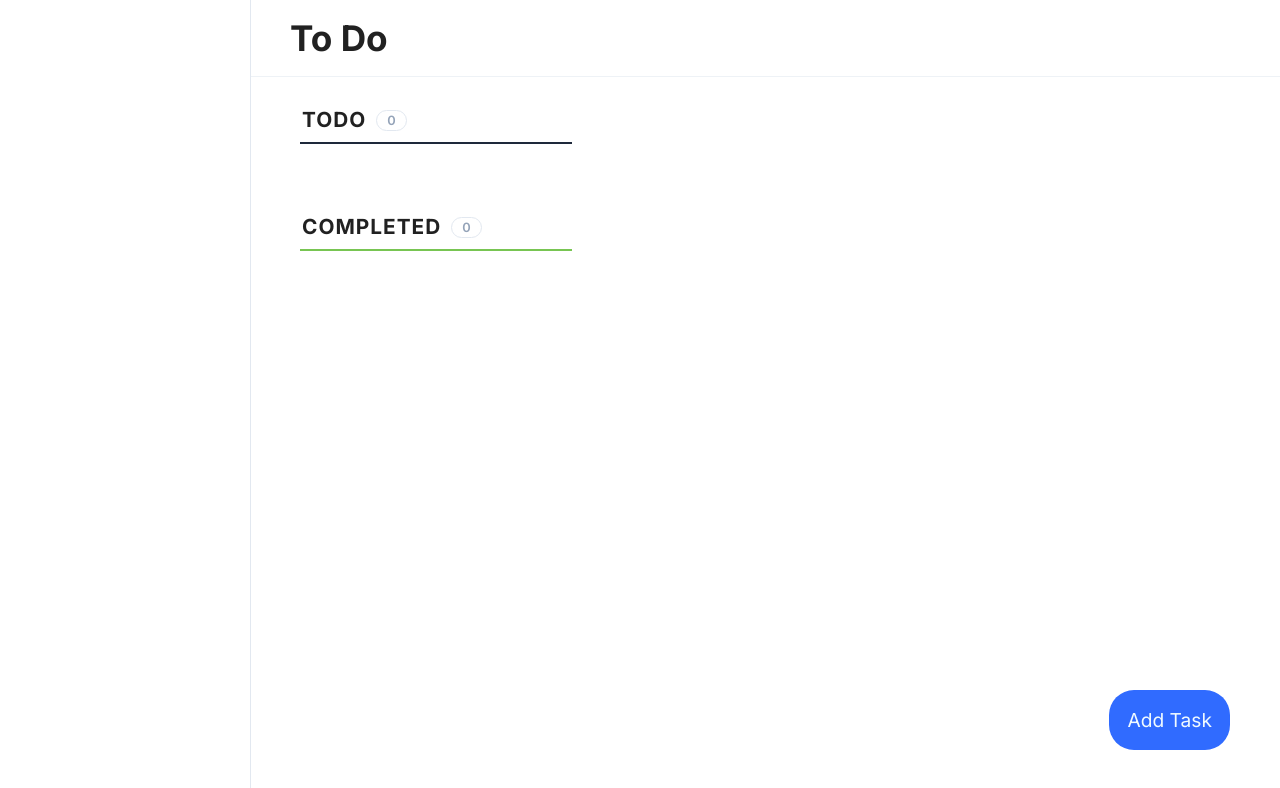
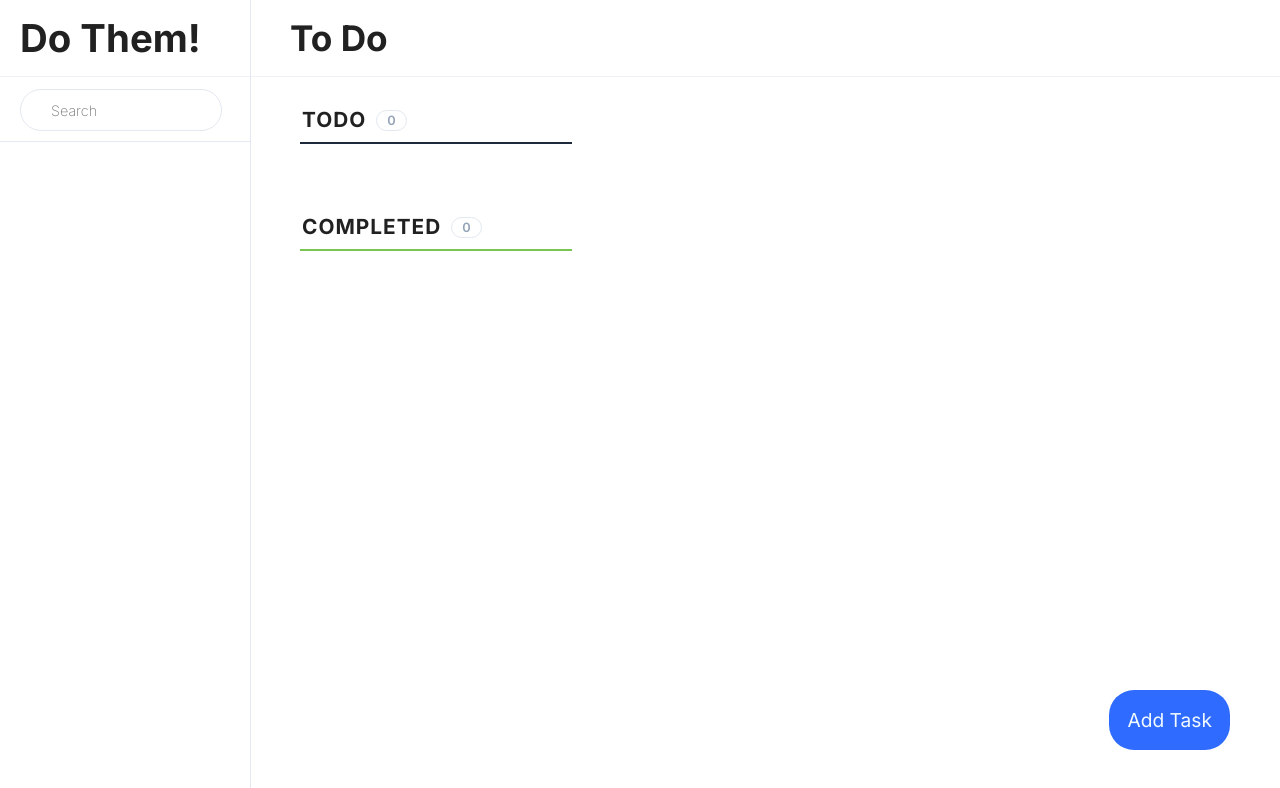
Before and after one commit to ajaykrshna/to-do-app-med, a React (Create React App) app in the folder to-do-list/: page / in a window 1280 px wide. Shown: the top 788 px of the page. Built offline with nearby package versions, Linux system fonts and the light colour scheme.

Commit message:
Seventh Stage

```diff
--- a/to-do-list/src/App.js
+++ b/to-do-list/src/App.js
@@ -55,8 +55,17 @@ function App() {
     setFormData(tasks.filter((task) => task.taskid === id)[0])
     setEdit(p => !p)
   }
+
+  function editTaskOld(formData) {
+    setTasks(prevTasks => {
+      return prevTasks.map(task => {
+        return task.taskid === formData.taskid ? { ...formData } : task
+      })
+    })
+    console.log(tasks)
+  }
   /////////////////////////
-  const sidebarinfo = tasks.map(tasks => {
+  /* const sidebarinfo = tasks.map(tasks => {
     return (
       <SidebarTitles
         key={tasks.taskid}
@@ -64,7 +73,7 @@ function App() {
         date={tasks.date}
       />
     )
-  })
+  }) */
 
   const taskstodo = tasks.map(tasks => {
     return (!tasks.completed &&
@@ -106,7 +115,9 @@ function App() {
     <div className="App">
       <div className='todobody'>
         <div className='sidebar'>
-          {sidebarinfo}
+          <SidebarTitles
+            tasks={tasks}
+            />
         </div>
         <div className='tasksbody'>
           <Header />
@@ -134,7 +145,7 @@ function App() {
         {
           edit &&
           <EditTask
-            handleAddTask={addTaskNew}
+            handleEditTask={editTaskOld}
             formData={formData}
           />
         }
--- a/to-do-list/src/components/EditTask.js
+++ b/to-do-list/src/components/EditTask.js
@@ -17,7 +17,7 @@ export default function EditTask(props) {
 
     function handleSubmit(event) {
         //event.preventDefault()
-        props.handleAddTask(formData)
+        props.handleEditTask(formData)
     }
 
     return (
--- /dev/null
+++ b/to-do-list/src/components/SideSearch.js
@@ -0,0 +1,11 @@
+import React, { useState } from 'react';
+
+export default function SideSearch(props) {
+
+    return (
+        <div className='sidebartitles'>
+            <h3 className='sidetitle'>{props.title}</h3>
+            <p className='sidedate'>{props.date}</p>
+        </div>
+    )
+}
--- a/to-do-list/src/components/SidebarTitles.js
+++ b/to-do-list/src/components/SidebarTitles.js
@@ -1,6 +1,43 @@
-import React from 'react';
+import React, { useState } from 'react';
+import SideSearch from './SideSearch';
+import { useEffect } from 'react';
 
 export default function SidebarTitles(props) {
+    const [search, setSearch] = useState("")
+    function handleChange(event) {
+        setSearch(event.target.value)
+    }
+
+    const [index, setIndex] = useState(0)
+    useEffect(() => {
+        for (let i; i < props.tasks.length; i) {
+            if (search == props.tasks[i].heading) {
+                setIndex(i + 1)
+            }
+        }
+    }, [search])
+
+    const searchRes = (
+        <div className='searchresults'>
+            <h2 className='searchresults--head'>Search Results</h2>
+            <SideSearch
+                key={props.tasks.taskid}
+                title={props.tasks.heading}
+                date={props.tasks.date}
+            />
+        </div>
+    )
+
+    const sidebarinfo = props.tasks.map(tasks => {
+        return (
+            <SideSearch
+                key={tasks.taskid}
+                title={tasks.heading}
+                date={tasks.date}
+            />
+        )
+    })
+
     return (
         <div className='sidebar'>
             <div className='header--logo--text'>
@@ -10,12 +47,13 @@ export default function SidebarTitles(props) {
                 <input
                     type='text'
                     placeholder='Search'
+                    name='search'
+                    value={search}
+                    onChange={handleChange}
                 />
             </div>
-            <div className='sidebartitles'>
-                <h3 className='sidetitle'>{props.title}</h3>
-                <p className='sidedate'>{props.date}</p>
-            </div>
+            {search === "" ? sidebarinfo : searchRes}
+
         </div>
     )
 }
--- a/to-do-list/src/index.css
+++ b/to-do-list/src/index.css
@@ -35,14 +35,16 @@ body {
 }
 
 .header--search {
-  margin: 10px 20px;
+  margin: 10px 20px 10px 0px;
+  border-bottom: 1px solid #E2E8F0;
+  width: 250px;
 }
 
 .header--search input {
   border: 1px solid #E2E8F0;
   color: #94A3B8;
   align-self: flex-end;
-  margin: 2px auto;
+  margin: 2px auto 10px 20px;
   border-radius: 40px;
   width: 170px;
   height: 40px;
@@ -322,7 +324,7 @@ ion-icon {
   display: flex;
   flex-direction: column;
   padding: 15px;
-  background-color: red;
+  border-bottom: 1px solid #E2E8F0;
 }
 
 .sidetitle {
```
